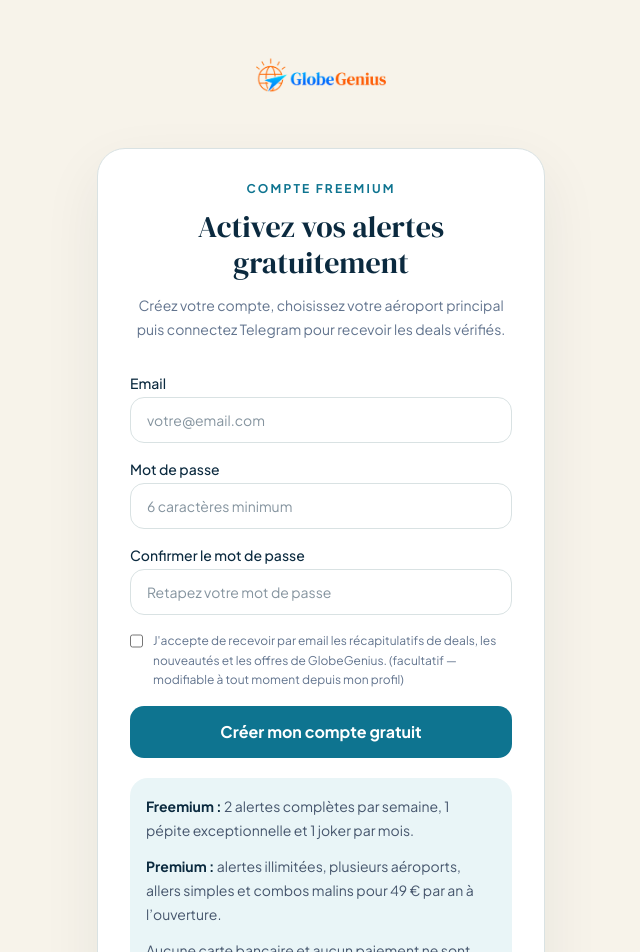
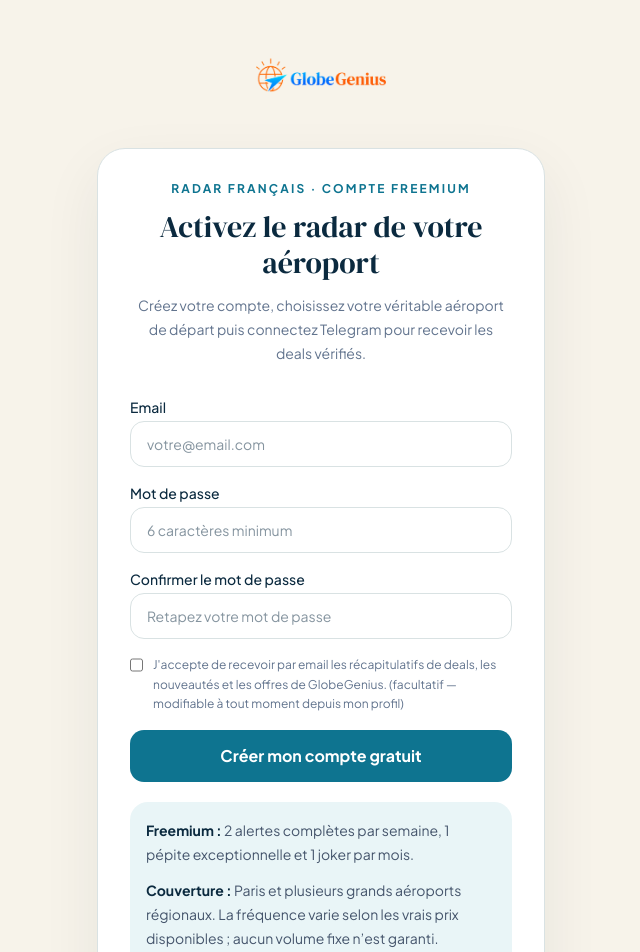
Before and after one commit to pachasandco/globagenius, a Next.js app in the folder frontend/: page /signup in a window 1280 px wide. Shown: the top 952 px of the page, without its empty margins (319-959 px from the left). Built offline with nearby package versions, Linux system fonts and the light colour scheme; no server answers.

Commit message:
Aligne l’inscription sur le positionnement français et la transparence régionale

```diff
--- a/frontend/src/app/signup/page.tsx
+++ b/frontend/src/app/signup/page.tsx
@@ -67,9 +67,11 @@ export default function SignupPage() {
 
         <div className="rounded-[28px] border border-[#D9E2E3] bg-white p-6 shadow-[0_22px_60px_rgba(11,42,63,.07)] sm:p-8">
           <div className="text-center">
-            <p className="text-xs font-bold uppercase tracking-[0.18em] text-[#0E7490]">Compte Freemium</p>
-            <h1 className="mt-3 font-[family-name:var(--font-dm-serif)] text-3xl text-[#0B2A3F]">Activez vos alertes gratuitement</h1>
-            <p className="mt-3 text-sm leading-6 text-slate-500">Créez votre compte, choisissez votre aéroport principal puis connectez Telegram pour recevoir les deals vérifiés.</p>
+            <p className="text-xs font-bold uppercase tracking-[0.18em] text-[#0E7490]">Radar français · compte Freemium</p>
+            <h1 className="mt-3 font-[family-name:var(--font-dm-serif)] text-3xl text-[#0B2A3F]">Activez le radar de votre aéroport</h1>
+            <p className="mt-3 text-sm leading-6 text-slate-500">
+              Créez votre compte, choisissez votre véritable aéroport de départ puis connectez Telegram pour recevoir les deals vérifiés.
+            </p>
           </div>
 
           <form onSubmit={handleSubmit} className="mt-8 space-y-4">
@@ -141,7 +143,8 @@ export default function SignupPage() {
 
           <div className="mt-5 space-y-3 rounded-2xl bg-[#E9F5F7] p-4 text-sm leading-6 text-slate-600">
             <p><strong className="text-[#0B2A3F]">Freemium :</strong> 2 alertes complètes par semaine, 1 pépite exceptionnelle et 1 joker par mois.</p>
-            <p><strong className="text-[#0B2A3F]">Premium :</strong> alertes illimitées, plusieurs aéroports, allers simples et combos malins pour 49 € par an à l’ouverture.</p>
+            <p><strong className="text-[#0B2A3F]">Couverture :</strong> Paris et plusieurs grands aéroports régionaux. La fréquence varie selon les vrais prix disponibles ; aucun volume fixe n’est garanti.</p>
+            <p><strong className="text-[#0B2A3F]">Premium :</strong> alertes sans quota, plusieurs aéroports, allers simples et combos malins pour 49 € par an à l’ouverture.</p>
             <p>Aucune carte bancaire et aucun paiement ne sont demandés aujourd’hui.</p>
           </div>
 
```
